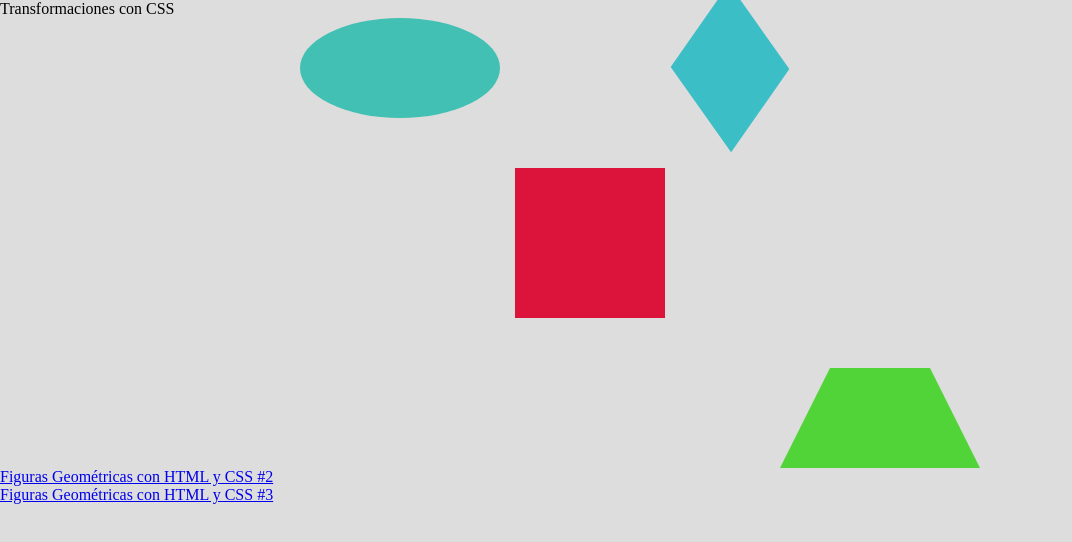
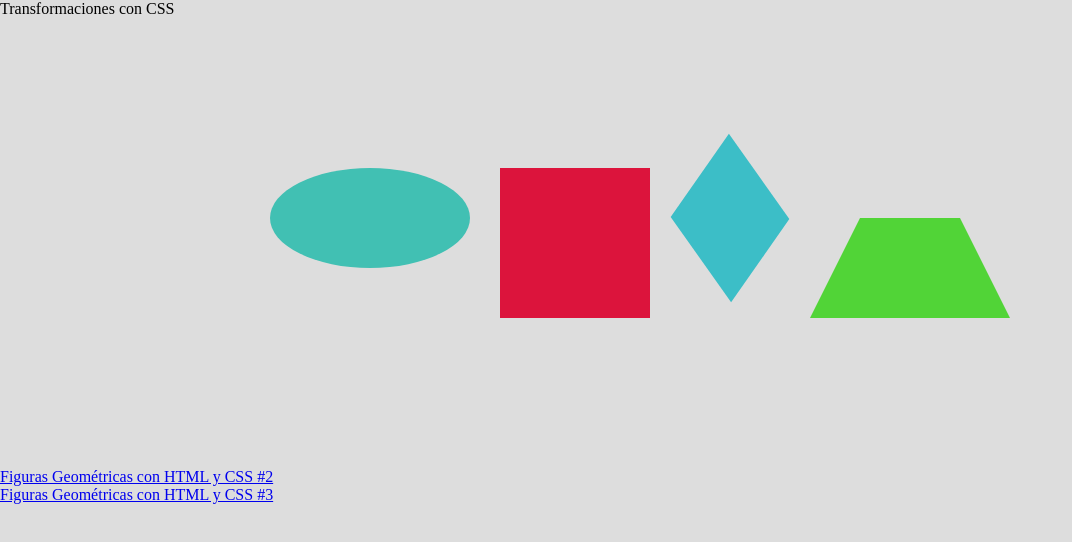
Before and after one commit to Laura-PrietoM/sesion04_cg_mul_a, a plain HTML site: page ejercicio.html in a window 1280 px wide. Shown: the whole page, without its empty margins (0-1072 px from the left). Drawn offline with Linux system fonts and the light colour scheme.

Commit message:
Signed-off-by: Laura Prieto <est.laura.prieto1@unimilitar.edu.co> Este documento tiene alineadas las figuras

```diff
--- a/estilo2.css
+++ b/estilo2.css
@@ -20,12 +20,14 @@ body{
 }
 
 .rombo{
+	margin: 150px 15px;
 	width: 100px;
 	height: 100px;
 	background: #3cbec7;
 	transform : rotate(45deg) skewX(10deg) skewY(10deg);
 }
 .paralelogramo{
+	margin: 150px 15px;
 	width: 100px;
 	border-top: solid transparent 0px;
 	border-left: solid transparent 50px;
@@ -33,6 +35,7 @@ body{
 	border-bottom: solid #51d437 100px;
 }
 .ovalo{
+	margin: 150px 15px;
 	width: 200px;
 	height: 100px;
 	background: #41c0b3;
```
